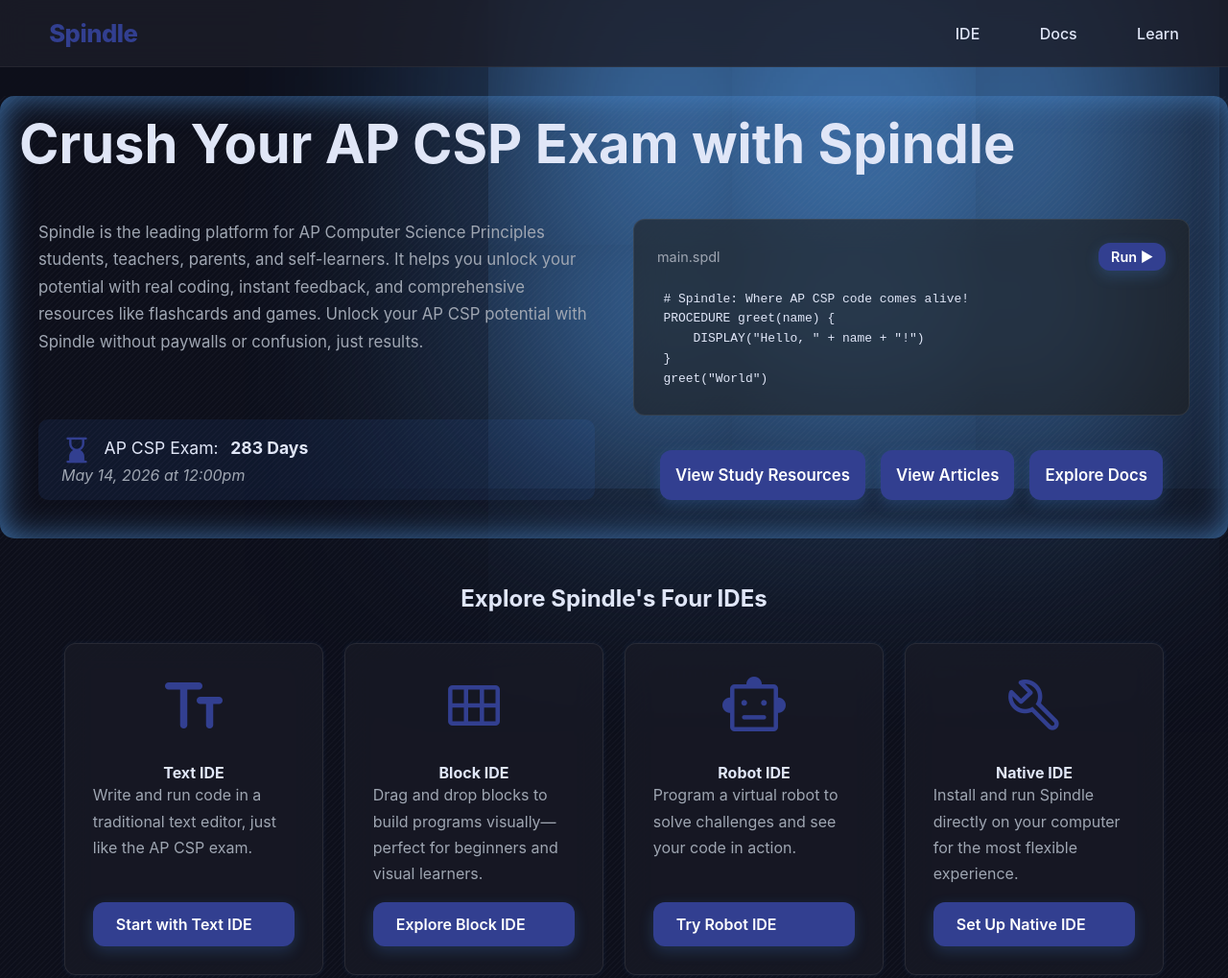
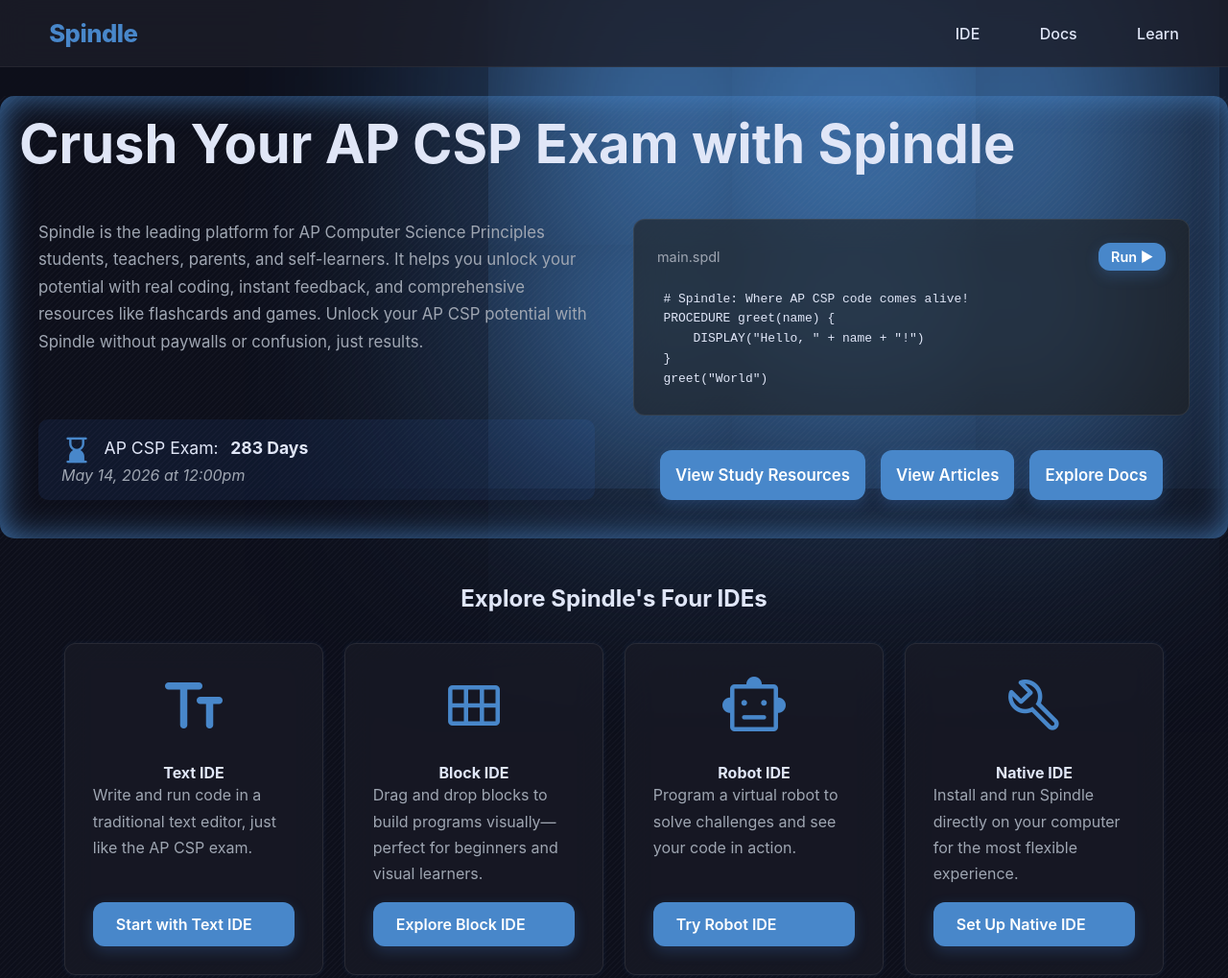
Before and after one commit to spindle-project/Website, a plain HTML site: page index.html in a window 1280 px wide. Shown: the top 1019 px of the page at 96% size. Drawn offline with nearby package versions, Linux system fonts and the light colour scheme.

Commit message:
style: update accent blue color variable for improved visual consistency

```diff
--- a/css/modern.css
+++ b/css/modern.css
@@ -3,7 +3,7 @@
   --nav-bg: #1A1C29;
   --text-primary: #E0E6F7;
   --text-secondary: #9FA6B2;
-  --accent-blue: #323f90; /* Slightly darker and still fancy blue */
+  --accent-blue: #4887ca; /* Slightly darker and still fancy blue */
   --code-bg: #161823;
   --card-bg: #1A1C29;
   --border-radius: 12px;
```
